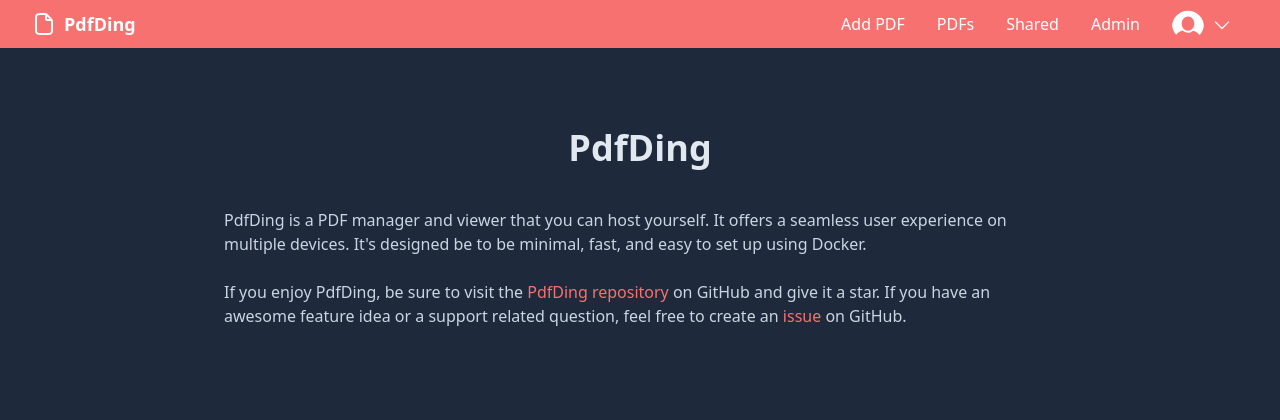
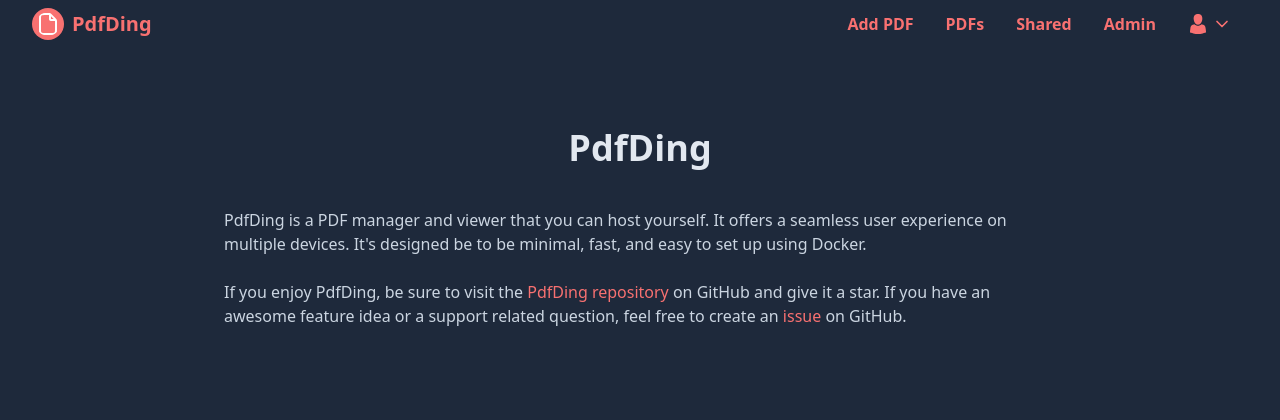
Before and after one commit to wh0th3h3llam1/PdfDing, a Django app: page /about in a window 1280 px wide. Shown: the top 420 px of the page. Run offline with Django 5.2, Linux system fonts and the light colour scheme; the visitor is signed in with stand-in values (Sample User, id 1); style sheets or scripts are compiled from the project's sources; parts of the project's set-up code (start-up, migrations or seed data) failed here and were passed over; some libraries are stand-ins or nearby versions.

Commit message:
feat: improve navbar design

```diff
--- a/pdfding/static/css/input.css
+++ b/pdfding/static/css/input.css
@@ -99,7 +99,7 @@ hr {
     @apply !bg-gray-300 hover:!bg-[#c3c9d0]
 }
 .navitems>li>a {
-    @apply flex items-center gap-2 h-12 px-4 hover:bg-secondary rounded-lg;
+    @apply flex items-center gap-2 h-10 px-4 hover:bg-secondary hover:text-slate-200 font-semibold rounded-lg;
 }
 .hoverlist>* {
     @apply dark:text-slate-50 dark:bg-slate-700 hover:text-slate-50 hover:bg-primary rounded-md transition duration-150;
--- a/pdfding/templates/includes/header.html
+++ b/pdfding/templates/includes/header.html
@@ -1,10 +1,13 @@
 {% load static %}
-<header x-data="{ mobilenavOpen: false }" class="bg-primary h-12 [&>*]:px-8 text-white sticky top-0 z-40 ">
+<header x-data="{ mobilenavOpen: false }" class="h-12 [&>*]:px-8 !text-primary sticky top-0 z-40 ">
     <div class="flex items-center justify-between h-12">
         <div>
             <a class="flex items-center gap-2" href="/">
-                <img class="h-6" src="{% static "images/logo.svg" %}" alt="Logo"/>
-                <span class="text-lg font-bold">PdfDing </span>
+                <div class="flex items-center justify-center bg-primary h-8 w-8 rounded-full">
+                    <!-- bg-primary needed as profile image will flicker otherwise -->
+                    <img class="bg-primary rounded-full h-6" src="{% static 'images/logo.svg' %}" alt="Logo"/>
+                </div>
+                <span class="text-xl font-bold">PdfDing </span>
             </a>
         </div>
         <div class="hidden md:flex">
--- a/pdfding/templates/partials/header_menu.html
+++ b/pdfding/templates/partials/header_menu.html
@@ -8,10 +8,29 @@
     <li><a href="{% url 'admin_overview' %}">Admin</a></li>
     {% endif %}
     <li x-data="{ dropdownOpen: false }" class="relative">
-        <a @click="dropdownOpen = !dropdownOpen" @click.away="dropdownOpen = false" class="cursor-pointer select-none">
-            <!-- bg-primary needed as profile image will flicker otherwise -->
-            <img class="h-8 w-8 bg-primary rounded-full object-cover" src="{% static "images/profile.svg" %}"/>
-            <img class="rotate-90 w-5" x-bind:class="dropdownOpen && '-rotate-90 duration-300'" src="{% static "images/arrow_right.svg" %}"/>
+        <a @click="dropdownOpen = !dropdownOpen" @click.away="dropdownOpen = false"
+           class="cursor-pointer !gap-x-1 fill-primary hover:fill-slate-200">
+            <svg class="h-5 w-5"  version="1.1" xmlns="http://www.w3.org/2000/svg"
+                 viewBox="0 0 612 612" xml:space="preserve">
+                <!-- source: https://www.svgrepo.com/svg/148046/forum-user-->
+                <!-- license: CC0 License-->
+                <g>
+                    <path d="M306.001,325.988c90.563-0.005,123.147-90.682,131.679-165.167C448.188,69.06,404.799,0,306.001,0
+                        c-98.782,0-142.195,69.055-131.679,160.82C182.862,235.304,215.436,325.995,306.001,325.988z"/>
+                    <path d="M550.981,541.908c-0.99-28.904-4.377-57.939-9.421-86.393c-6.111-34.469-13.889-85.002-43.983-107.465
+                        c-17.404-12.988-39.941-17.249-59.865-25.081c-9.697-3.81-18.384-7.594-26.537-11.901c-27.518,30.176-63.4,45.962-105.186,45.964
+                        c-41.774,0-77.652-15.786-105.167-45.964c-8.153,4.308-16.84,8.093-26.537,11.901c-19.924,7.832-42.461,12.092-59.863,25.081
+                        c-30.096,22.463-37.873,72.996-43.983,107.465c-5.045,28.454-8.433,57.489-9.422,86.393
+                        c-0.766,22.387,10.288,25.525,29.017,32.284c23.453,8.458,47.666,14.737,72.041,19.884c47.077,9.941,95.603,17.582,143.921,17.924
+                        c48.318-0.343,96.844-7.983,143.921-17.924c24.375-5.145,48.59-11.424,72.041-19.884
+                        C540.694,567.435,551.747,564.297,550.981,541.908z"/>
+                </g>
+            </svg>
+            <svg xmlns="http://www.w3.org/2000/svg" width="24" height="24" viewBox="0 0 24 24" fill="none"
+                 stroke="currentColor" stroke-width="2" stroke-linecap="round" stroke-linejoin="round"
+                 class="rotate-90 w-5 h-5">
+                 <path d="m9 18 6-6-6-6"></path>
+            </svg>
         </a>
         <div x-show="dropdownOpen" x-cloak
              class="absolute md:right-0 bg-white dark:bg-slate-700 text-black dark:text-slate-50 shadow rounded-lg w-52 p-2 z-20"
```
Also changed, not shown: pdfding/static/images/arrow_right.svg (deleted), pdfding/static/images/profile.svg (deleted).
